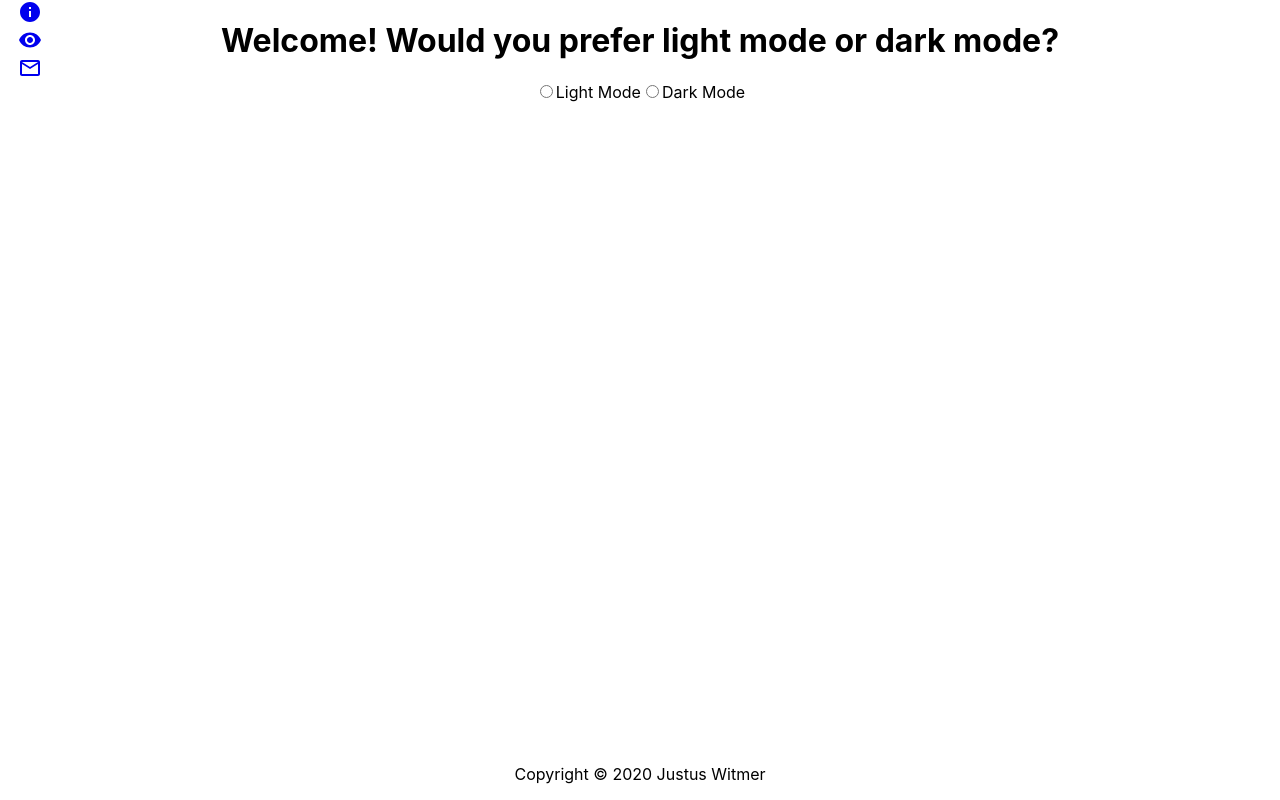
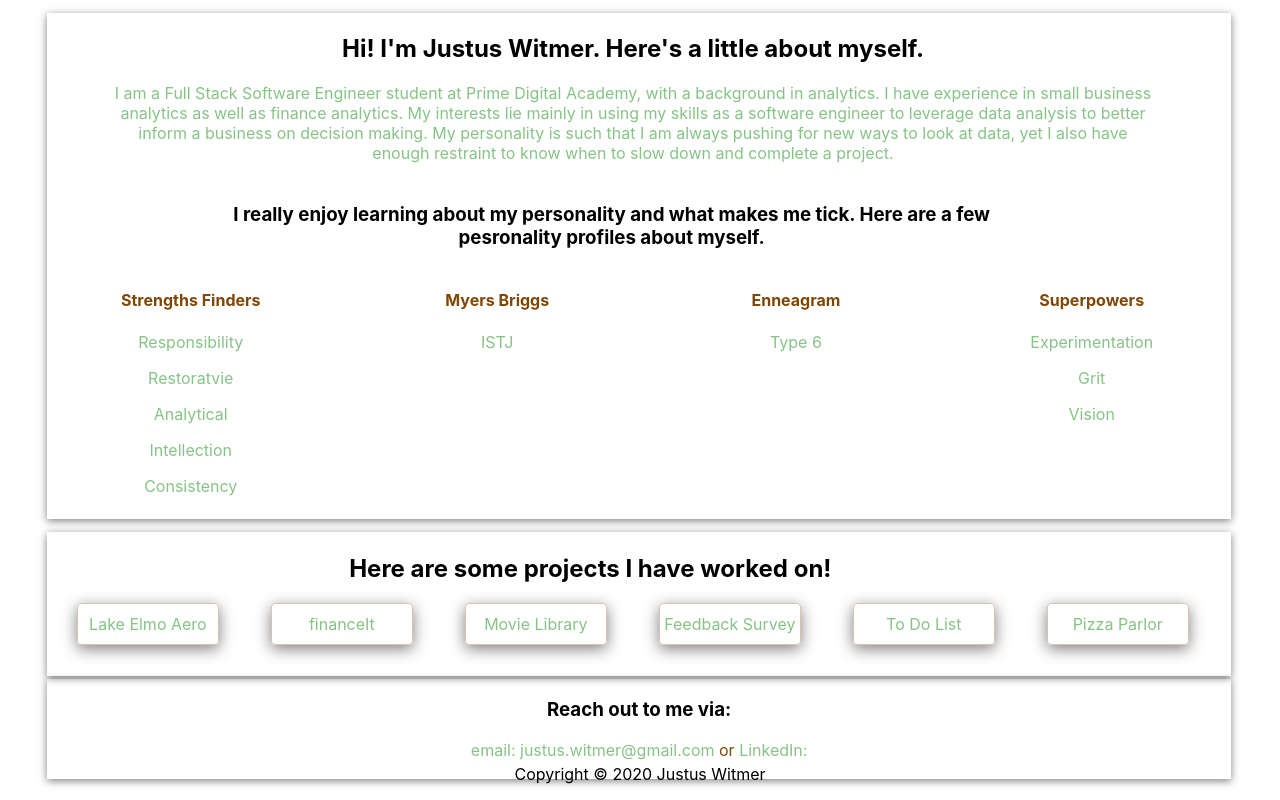
Before and after one commit to justuswitmer/portfolio, a React (Create React App) app: page / in a window 1280 px wide. Built offline with nearby package versions, Linux system fonts and the light colour scheme.

Commit message:
styled it up

```diff
--- a/src/About.js
+++ b/src/About.js
@@ -1,44 +1,39 @@
 import React from 'react';
-import goat from './images/goat.jpg';
 
 export default function About() {
 
   return (
     <div className='about'>
-      <div className='pageDiv'>
-        <h1>Here's a little about me!</h1>
-        <p>
+      <div className='aboutIntro'>
+        <h2>Hi! I'm Justus Witmer. Here's a little about myself.</h2>
+        <p className='secondary'>
           I am a Full Stack Software Engineer student at Prime Digital Academy, with a background in analytics.
           I have experience in small business analytics as well as finance analytics. My interests lie mainly in using my skills as a software engineer to leverage data analysis to better inform a business on decision making.
           My personality is such that I am always pushing for new ways to look at data, yet I also have enough restraint to know when to slow down and complete a project.
         </p>
       </div>
-      <div className='aboutPersonality'>
-        <h2>Personality Profiles</h2>
-        <div className='box'>
+      <h3 className='aboutPersonality'>I really enjoy learning about my personality and what makes me tick. Here are a few pesronality profiles about myself.</h3>
+      <div className='personality1'>
         <h4>Strengths Finders</h4>
-          <p>Responsibility</p>
-          <p>Restoratvie</p>
-          <p>Analytical</p>
-          <p>Intellection</p>
-          <p>Consistency</p>
+        <p className='secondary'>Responsibility</p>
+        <p className='secondary'>Restoratvie</p>
+        <p className='secondary'>Analytical</p>
+        <p className='secondary'>Intellection</p>
+        <p className='secondary'>Consistency</p>
       </div>
-        <div className='box'>
+      <div className='personality2'>
         <h4>Myers Briggs</h4>
-          <p>ISTJ</p>
+        <p className='secondary'>ISTJ</p>
       </div>
-        <div className='box'>
+      <div className='personality3'>
         <h4>Enneagram</h4>
-          <p>Type 6</p>
+        <p className='secondary'>Type 6</p>
       </div>
-        <div className='box'>
+      <div className='personality4'>
         <h4>Superpowers</h4>
-          <p>Experimentation</p>
-          <p>Grit</p>
-          <p>Vision</p>
-          <img src={goat}
-            alt='goat' />
-        </div>
+        <p className='secondary'>Experimentation</p>
+        <p className='secondary'>Grit</p>
+        <p className='secondary'>Vision</p>
       </div>
     </div>
 
--- a/src/App.css
+++ b/src/App.css
@@ -1,9 +1,39 @@
+@font-face {
+  font-family: 'QuickKiss';
+  src: local('QuickKiss', url(./fonts/QuickKissPersonalUse-PxlZ.ttf) format('truetype'))
+}
+
 .App {
   text-align: center;
   position: absolute;
   width: 100%;
   height: 100%;
+  display: grid;
+
+  /* defining how many columns I want */
+  grid-template-columns: [col-1]8.33% [col-2]8.33% [col-3]8.33% [col-4]8.33% [col-5]8.33% [col-6]8.33%
+  [col-7]8.33% [col-8]8.33% [col-9]8.33% [col-10]8.33% [col-11]8.33% [col-12]8.33%;
+
+  /* defining how many rows I want */
+  grid-template-rows: [row-1]auto [row-2]auto [row-3]auto [row-4]auto [row-5]auto [row-6]auto
+  [row-7]auto [row-8]auto [row-9]auto [row-10]auto [row-11]auto [row-12]auto;
 }
+
+@media all and (max-width: 800px) {
+  .app {
+    /* When on medium sized screens, we center it by evenly distributing empty space around items */
+    justify-content: space-around;
+  }
+}
+
+@media all and (max-width: 500px) {
+  .app {
+    /* On small screens, we are no longer using row direction but column */
+    flex-direction: column;
+  }
+}
+
+/* light and dark mode stuff begin*/
 
 .App.dark {
   color: #c4c0c0;
@@ -22,6 +52,8 @@
 .dark {
   color: #c4c0c0;
 }
+/* light and dark mode stuff end*/
+
 
 a {
   text-decoration: none;
@@ -31,7 +63,193 @@ li{
   list-style-type: none;
 }
 
+.secondary{
+  color: #4aa54aab;
+}
+
 .navBar{
+  width: 100%;
+  position: fixed;
+  top: 0;
+  justify-content: space-between;
+  z-index: 3;
+  grid-column-start: col-1;
+  grid-column-end: col-12;
+  grid-row-start: row-1;
+}
+
+/* .navBar.light{
+  background: #969696;
+}
+
+.navBar.dark{
+  background: #181818;
+} */
+
+/* About page begin */
+.about {
+  display: grid;
+  grid: inherit;
+  grid-column-start: col-1;
+  grid-column-end: col-12;
+  grid-row-start: row-2;
+  grid-row-end: row-7;
+  box-shadow: 0 2px 8px 0 rgba(0,0,0,0.50);
+  margin: 10px -5% 0 4%;
+  padding: 0 10px 0 10px;
+}
+
+.aboutIntro{
+  grid-column-start: col-1;
+  grid-column-end: col-12;
+  grid-row-start: row-2;
+  margin: 0 -3% 0 5%;
+}
+
+.aboutPersonality{
+  grid-column-start: col-1;
+  grid-column-end: col-12;
+  grid-row-start: row-6;
+}
+
+.personality1 {
+  grid-column-start: col-1;
+  grid-column-end: col-3;
+  grid-row-start: row-7;
+  margin: 0 -9% 0 29%;
+}
+
+.personality2 {
+  grid-column-start: col-4;
+  grid-column-end: col-6;
+  grid-row-start: row-7;
+  margin: 0 -5% 0 49%;
+}
+
+.personality3 {
+  grid-column-start: col-7;
+  grid-column-end: col-9;
+  grid-row-start: row-7;
+  margin: 0 -12% 0 50%;
+}
+
+.personality4 {
+  grid-column-start: col-10;
+  grid-column-end: col-12;
+  grid-row-start: row-7;
+  margin: 0 -25% 0 42%;
+}
+h4 {
+  color: #804604;
+  font-weight: bolder;
+}
+
+.tertiary {
+  color: #804604;
+}
+
+ /* portfolioo page begins */
+.portfolio {
+  display: grid;
+  grid: inherit;
+  grid-column-start: col-1;
+  grid-column-end: col-12;
+  grid-row-start: row-8;
+  grid-row-end: row-9;
+  box-shadow: 0 2px 8px 0 rgba(0,0,0,0.50);
+  margin: 10px -5% 0 4%;
+  padding: 0 10px 30px 10px;
+}
+
+.portfolioHeader{
+  grid-column-start: col-1;
+  grid-column-end: col-12;
+  grid-row-start: row-8;
+}
+
+.portfolioChild {
+  box-shadow: 0 4px 15px 0 rgba(0,0,0,0.50);
+  padding-top: 10px;
+  margin: 0 20px 0 20px;
+  border-radius: 4px;
+  width: 140px;
+  height: 30px;
+  border: solid 1px #8046044f;
+}
+
+.portfolioChild.one {
+  grid-column-start: col-1;
+  grid-column-end: col-2;
+  grid-row-start: row-9;
+}
+
+.portfolioChild.two {
+  grid-column-start: col-3;
+  grid-column-end: col-4;
+  grid-row-start: row-9;
+}
+
+.portfolioChild.three {
+  grid-column-start: col-5;
+  grid-column-end: col-6;
+  grid-row-start: row-9;
+}
+
+.portfolioChild.four {
+  grid-column-start: col-7;
+  grid-column-end: col-8;
+  grid-row-start: row-9;
+}
+
+.portfolioChild.five {
+  grid-column-start: col-9;
+  grid-column-end: col-10;
+  grid-row-start: row-9;
+}
+
+.portfolioChild.six {
+  grid-column-start: col-11;
+  grid-column-end: col-12;
+  grid-row-start: row-9;
+}
+
+.portfolioChild:hover {
+  opacity: 80%;
+}
+
+/* contact page begins */
+.contact {
+  grid-column-start: col-1;
+  grid-column-end: col-12;
+  grid-row-start: row-10;
+  box-shadow: 0 2px 8px 0 rgba(0,0,0,0.50);
+  margin: 0 -5% 15px 4%;
+}
+
+.footer{
+  position: fixed;
+  bottom: 0;
+  justify-content: center;
+  width: 100%;
+  margin: auto;
+}
+
+
+.aboutPersonality{
+  margin-left: 12%;
+  width: 80%;
+}
+
+
+
+
+
+
+
+
+
+
+/* .navBar{
   width: 60px;
   height: 100%;
   position: fixed;
@@ -41,52 +259,4 @@ li{
   justify-content: space-between;
   z-index: 3;
   min-height: 500px;
-}
-
-.navBar.light{
-  background: #969696;
-}
-
-.navBar.dark{
-  background: #181818;
-}
-
-#footer{
-  position: fixed;
-  bottom: 0;
-  justify-content: center;
-  width: 100%;
-}
-
-.about {
-  display: block;
-}
-.pageDiv {
-  margin-left: 12%;
-  width: 80%;
-}
-
-.aboutPersonality{
-  margin-left: 12%;
-  width: 80%;
-}
-
-.portfolio {
-  box-shadow: 0 4px 15px 0 rgba(0,0,0,0.50);
-  padding: 50px;
-  margin: 30px;
-  border-radius: 4px;
-  width: 90px;
-  height: 90px;
-  border: solid 1px #222;
-  color: #c4c0c0;
-}
-
-.portfolio:hover {
-  opacity: 80%;
-}
-
-.portfolioItems{
-  display: flex;
-  flex-wrap: wrap;
-}
+} */
--- a/src/App.js
+++ b/src/App.js
@@ -1,5 +1,5 @@
 import { HashRouter as Router, Route, Link } from 'react-router-dom';
-import Mode from './Mode';
+import Home from './Home';
 import About from './About';
 import Portfolio from './Portfolio';
 import Contact from './Contact';
@@ -32,48 +32,30 @@ class App extends Component {
     return (
       <Router>
         <div className={`App ${this.state.mode}`}>
-          <nav className={`navBar ${this.state.mode}`}>
+          {/* <nav className={`navBar ${this.state.mode}`}>
             <main className='mainDiv'>
-              <li>
-                <Link
-                  className={this.state.mode}
-                  to="/about">
-                  <InfoIcon />
-                </Link>
-              </li>
-              <li>
-                <Link
-                  className={this.state.mode}
-                  to="/portfolio">
-                  <VisibilityIcon />
-                </Link>
-              </li>
-              <li>
-                <Link
-                  className={this.state.mode}
-                  to="/contact">
-                  <MailOutlineIcon />
-                </Link>
-              </li>
+              <label>
+                <input
+                  type='radio'
+                  name='mode'
+                  value='light'
+                  onClick={this.setMode}
+                />Light Mode
+                </label>
+              <label>
+                <input
+                  type='radio'
+                  name='mode'
+                  value='dark'
+                  onClick={this.setMode}
+                />Dark Mode
+                </label>
             </main>
-          </nav>
-          <Route exact path='/'>
-            <Mode
-              setMode={this.setMode}
-            />
-          </Route>
-
-          <Route path='/about'>
-            <About />
-          </Route >
-          <Route path='/portfolio'>
-            <Portfolio />
-          </Route>
-          <Route path='/contact'>
-            <Contact />
-          </Route>
+          </nav> */}
+          <About />
+          <Portfolio />
+          <Contact />
           <Footer />
-
         </div>
       </Router>
     );
--- a/src/Contact.js
+++ b/src/Contact.js
@@ -4,10 +4,9 @@ class Contact extends Component {
 
   render() {
     return (
-      <div>
-        <h1>Contact Me</h1>
-        <p>email: justus.witmer@gmail.com</p>
-        <p>LinkedIn:</p>
+      <div className='contact'>
+        <h3>Reach out to me via:</h3>
+        <p className='secondary'>email: justus.witmer@gmail.com <span className='tertiary'>or</span> LinkedIn: </p>
       </div>
     );
   }
--- a/src/Footer.js
+++ b/src/Footer.js
@@ -4,7 +4,7 @@ class Footer extends Component {
 
   render() {
     return (
-      <div id='footer'>
+      <div className='footer'>
         <p>Copyright &copy; 2020 Justus Witmer</p>
       </div>
     );
--- /dev/null
+++ b/src/Home.js
@@ -0,0 +1,13 @@
+import React, { Component } from 'react';
+
+class Home extends Component {
+  render() {
+    return (
+      <div>
+
+      </ div>
+    );
+  }
+}
+
+export default Home;
--- a/src/Mode.js
+++ /dev/null
@@ -1,29 +0,0 @@
-import React, { Component } from 'react';
-
-class Mode extends Component {
-  render() {
-    return (
-      <div>
-        <h1>Welcome! Would you prefer light mode or dark mode?</h1>
-        <label>
-          <input
-            type='radio'
-            name='mode'
-            value='light'
-            onClick={this.props.setMode}
-          />Light Mode
-        </label>
-        <label>
-          <input
-            type='radio'
-            name='mode'
-            value='dark'
-            onClick={this.props.setMode}
-          />Dark Mode
-        </label>
-      </ div>
-    );
-  }
-}
-
-export default Mode;
--- a/src/Portfolio.js
+++ b/src/Portfolio.js
@@ -6,64 +6,42 @@ import todoList from './images/todoList.png';
 
 class Portfolio extends Component {
 
-  state = {
-    projects: [
-      {
-        href: "g",
-        name: "Lake Elmo Aero",
-        path: '',
-      },
-      {
-        href: "https://github.com/justuswitmer/prime-solo-project",
-        name: "financeIt",
-        path: '',
-      },
-      {
-        href: "https://github.com/justuswitmer/weekend-movie-sagas",
-        name: "Movie Library",
-        path: '',
-      },
-      {
-        href: "https://github.com/justuswitmer/witmer-redux-feedback-loop",
-        name: "Feedback Survey",
-        path: '',
-      },
-      {
-        href: "https://github.com/justuswitmer/weekend-sql-to-do-list",
-        name: "To Do List",
-        path: { todoList },
-      },
-      {
-        href: "https://github.com/justuswitmer/redux-pizza-parlor",
-        name: "Pizza Parlor",
-        path: '',
-      },
-    ],
-  }
-
-  project1 = () => {
-
-  }
-
 
   render() {
     return (
-      <>
-        <h1>See my Work</h1>
-        <div className='pageDiv'>
-
-          <div className='portfolioItems'>
-            {this.props.projects.map(project =>
-              <PortfolioItem
-                key={project.name}
-                project={project}
-              />
-            )}
-          </div>
-
-
-        </div>
-      </>
+      <div className='portfolio'>
+        <h2 className='portfolioHeader'>Here are some projects I have worked on!</h2>
+        <a
+          className='portfolioChild one secondary'
+          href="g">
+          Lake Elmo Aero
+        </a>
+        <a
+          className='portfolioChild two secondary'
+          href="https://github.com/justuswitmer/prime-solo-project">
+          financeIt
+        </a>
+        <a
+          className='portfolioChild three secondary'
+          href="https://github.com/justuswitmer/weekend-movie-sagas">
+          Movie Library
+        </a>
+        <a
+          className='portfolioChild four secondary'
+          href="https://github.com/justuswitmer/witmer-redux-feedback-loop">
+          Feedback Survey
+        </a>
+        <a
+          className='portfolioChild five secondary'
+          href="https://github.com/justuswitmer/weekend-sql-to-do-list">
+          To Do List
+        </a>
+        <a
+          className='portfolioChild six secondary'
+          href="https://github.com/justuswitmer/redux-pizza-parlor">
+          Pizza Parlor
+        </a>
+      </div>
     );
   }
 }
```
Also changed, not shown: src/PortfolioItem.js (+4 -4 lines), src/fonts/QuickKissPersonalUse-PxlZ.ttf (added). Lines whose indentation alone changed are shown as unchanged.
